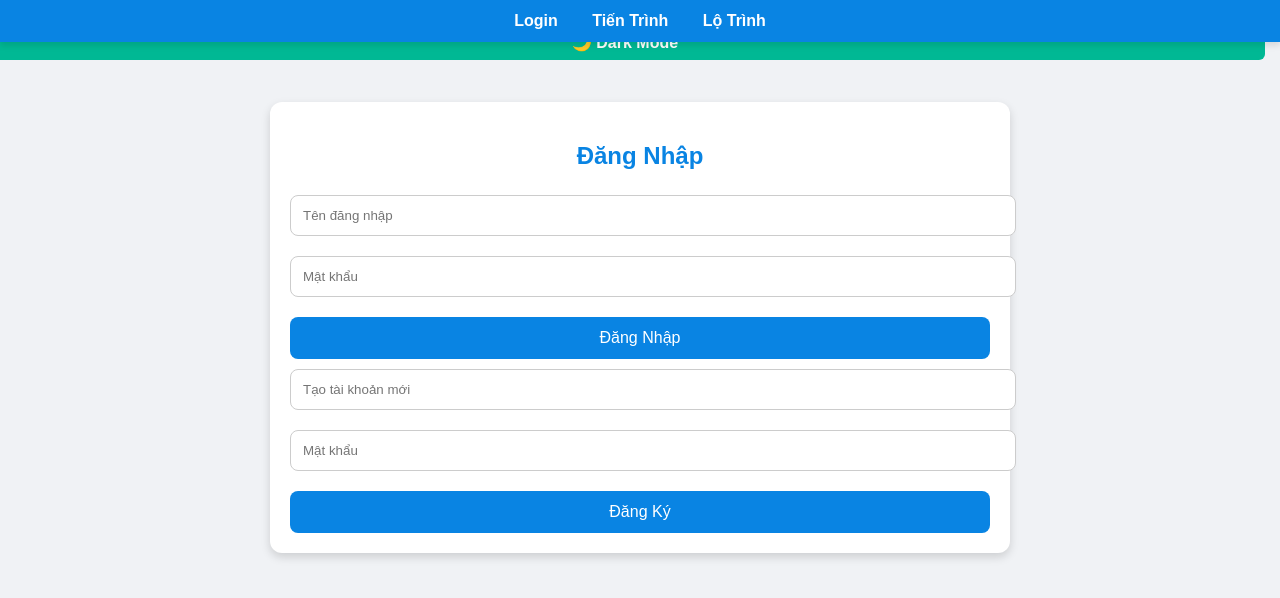
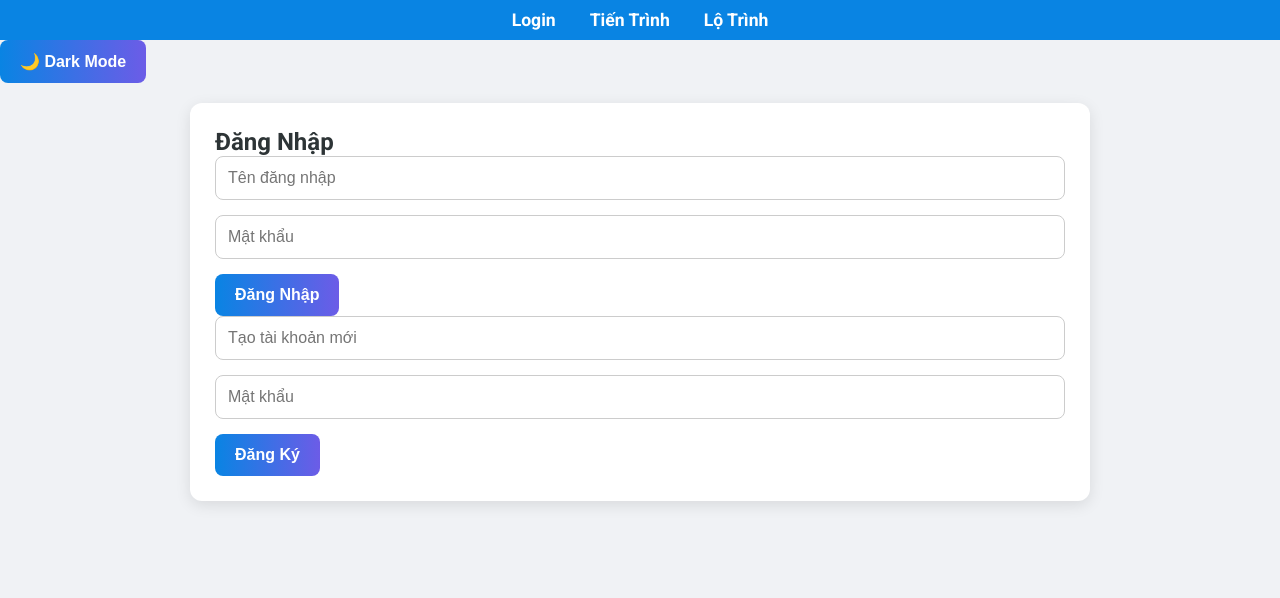
Before and after one commit to HDang-pg/python-tracker, a Flask app: page / in a window 1280 px wide. Shown: the top 598 px of the page. Run offline with Flask 3, Linux system fonts and the light colour scheme.

Commit message:
Update style.css

```diff
--- a/static/style.css
+++ b/static/style.css
@@ -1,169 +1,174 @@
-/* RESET */
-body {
-    font-family: Arial, sans-serif;
+@import url('https://fonts.googleapis.com/css2?family=Roboto:wght@400;700&display=swap');
+
+* {
     margin: 0;
     padding: 0;
-    transition: background 0.3s, color 0.3s;
-    background: #f0f2f5;
+    box-sizing: border-box;
 }
 
-/* Dark mode */
-body.dark {
-    background: #1e272e;
-    color: white;
+body {
+    font-family: 'Roboto', sans-serif;
+    background: #f0f2f5;
+    color: #2d3436;
+    transition: background 0.3s, color 0.3s;
 }
 
-/* NAVBAR - Sticky */
+.dark {
+    background: #1e272e;
+    color: #f1f1f1;
+}
+
+header {
+    background: linear-gradient(90deg, #0984e3, #6c5ce7);
+    color: white;
+    text-align: center;
+    padding: 20px;
+    font-size: 2rem;
+    font-weight: bold;
+    box-shadow: 0 2px 10px rgba(0,0,0,0.2);
+}
+
+/* Navbar */
 nav {
     background: #0984e3;
-    padding: 12px;
+    padding: 10px;
     text-align: center;
-    position: sticky;
-    top: 0;
-    z-index: 1000;
-    box-shadow: 0 4px 6px rgba(0,0,0,0.1);
 }
 nav a {
     color: white;
     text-decoration: none;
     margin: 0 15px;
     font-weight: bold;
+    font-size: 1.1rem;
+    transition: color 0.3s, transform 0.3s;
+}
+nav a:hover {
+    color: #ffeaa7;
+    transform: scale(1.1);
 }
 
-/* Dark mode navbar */
-body.dark nav {
+/* Container */
+.container {
+    width: 95%;
+    max-width: 900px;
+    margin: 20px auto;
+    background: white;
+    padding: 25px;
+    border-radius: 12px;
+    box-shadow: 0 4px 15px rgba(0,0,0,0.1);
+    transition: background 0.3s;
+}
+.dark .container {
     background: #2d3436;
 }
 
-.toggle-dark {
-    position: fixed;
-    top: 15px;
-    right: 15px;
-    padding: 8px 12px;
-    background: #00b894;
+/* Buttons */
+button, .btn {
+    background: linear-gradient(90deg, #0984e3, #6c5ce7);
     color: white;
     border: none;
-    border-radius: 6px;
+    padding: 12px 20px;
+    font-size: 1rem;
+    border-radius: 8px;
     cursor: pointer;
     font-weight: bold;
     transition: 0.3s;
 }
-.toggle-dark:hover {
-    background: #55efc4;
+button:hover {
+    transform: scale(1.05);
+    background: linear-gradient(90deg, #74b9ff, #a29bfe);
 }
 
-/* CONTAINER */
-.container {
-    max-width: 700px;
-    margin: 60px auto 40px;
-    background: white;
-    padding: 20px;
-    border-radius: 12px;
-    box-shadow: 0 4px 10px rgba(0,0,0,0.15);
-    transition: background 0.3s;
-}
-body.dark .container {
-    background: #2f3640;
-}
-
-/* TITLES */
-h2 {
-    text-align: center;
-    color: #0984e3;
-    margin-bottom: 15px;
-}
-body.dark h2 {
-    color: #74b9ff;
-}
-
-/* BUTTONS */
-button {
-    margin-top: 10px;
-    width: 100%;
-    padding: 12px;
-    background: #0984e3;
-    color: white;
-    font-size: 16px;
-    border: none;
-    border-radius: 8px;
-    cursor: pointer;
-    transition: transform 0.2s, background 0.3s;
-}
-button:hover {
-    background: #74b9ff;
-    transform: scale(1.05);
-}
-
-/* INPUT */
+/* Inputs */
 input {
     width: 100%;
     padding: 12px;
-    margin: 10px 0;
+    margin-bottom: 15px;
     border-radius: 8px;
     border: 1px solid #ccc;
-    transition: background 0.3s, color 0.3s;
-}
-body.dark input {
-    background: #353b48;
-    color: white;
-    border: 1px solid #555;
+    font-size: 1rem;
 }
 
-/* PROGRESS BAR */
-.progress-bar {
-    height: 25px;
+/* Toast */
+.toast {
+    position: fixed;
+    bottom: 20px;
+    right: 20px;
+    background: #00b894;
+    color: white;
+    padding: 14px 22px;
+    border-radius: 8px;
+    font-weight: bold;
+    opacity: 0;
+    transform: translateY(20px);
+    transition: opacity 0.4s, transform 0.4s;
+    z-index: 9999;
+}
+.toast.show {
+    opacity: 1;
+    transform: translateY(0);
+}
+
+/* Loading Spinner */
+#loading {
+    display: none;
+    position: fixed;
+    top: 10px;
+    right: 10px;
+    width: 35px;
+    height: 35px;
+    border: 4px solid #ccc;
+    border-top: 4px solid #0984e3;
+    border-radius: 50%;
+    animation: spin 1s linear infinite;
+    z-index: 1000;
+}
+@keyframes spin {
+    100% { transform: rotate(360deg); }
+}
+
+/* Progress bar */
+.progress-container {
+    width: 100%;
     background: #dfe6e9;
-    border-radius: 12px;
-    overflow: hidden;
+    border-radius: 10px;
     margin: 15px 0;
 }
 .progress {
-    height: 100%;
-    background: linear-gradient(90deg, #00b894, #00cec9);
+    background: #0984e3;
+    color: white;
     text-align: center;
-    color: white;
-    font-weight: bold;
-    line-height: 25px;
+    padding: 8px;
+    border-radius: 10px;
+    width: 0%;
     transition: width 0.5s ease-in-out;
 }
 
-/* TABS (roadmap) */
-.tab-container {
-    display: flex;
-    justify-content: center;
-    margin: 20px 0;
-    flex-wrap: wrap;
+/* Checkbox animation */
+input[type="checkbox"] {
+    transform: scale(1.3);
+    margin-right: 10px;
+    accent-color: #0984e3;
+    transition: transform 0.2s;
 }
-.tab {
-    padding: 12px 25px;
-    margin: 8px;
-    border: none;
-    background: #dfe6e9;
-    cursor: pointer;
-    font-size: 1.1rem;
-    border-radius: 8px;
-    transition: 0.3s;
-    font-weight: bold;
+input[type="checkbox"]:checked {
+    transform: scale(1.5);
 }
-.tab.active {
+/* Dark Mode Toggle */
+.dark-toggle {
+    position: fixed;
+    top: 15px;
+    right: 15px;
     background: #0984e3;
     color: white;
-    transform: scale(1.05);
+    border: none;
+    padding: 10px 14px;
+    font-size: 1.2rem;
+    border-radius: 50%;
+    cursor: pointer;
+    transition: 0.3s;
+    z-index: 1000;
 }
-body.dark .tab {
-    background: #636e72;
-    color: white;
-}
-
-/* Tab content animation */
-.content {
-    display: none;
-    opacity: 0;
-    transform: translateY(10px);
-    transition: opacity 0.5s ease, transform 0.5s ease;
-}
-.content.active {
-    display: block;
-    opacity: 1;
-    transform: translateY(0);
-}
+.dark-toggle:hover {
+    background: #74b9ff;
+    }
```
